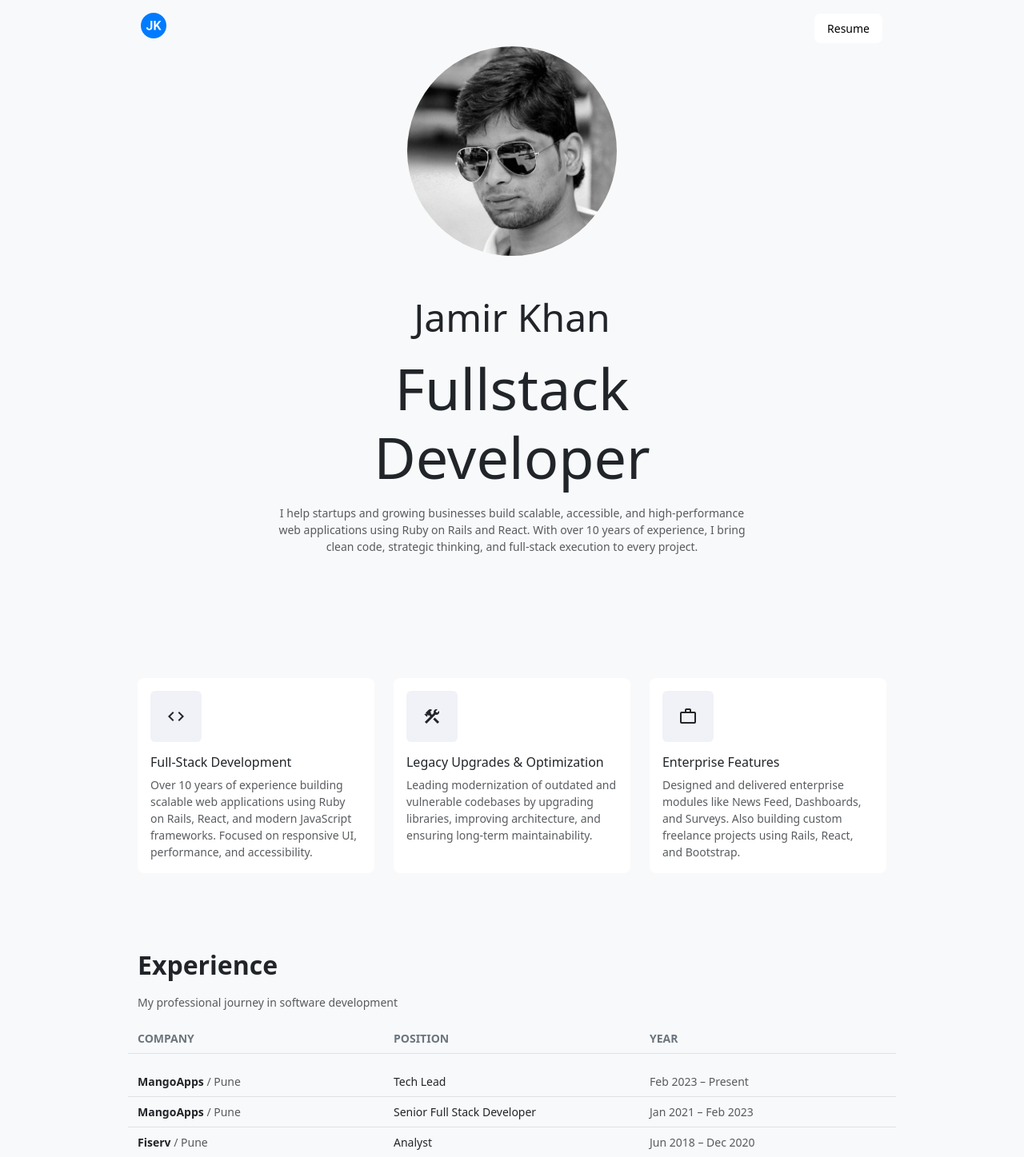
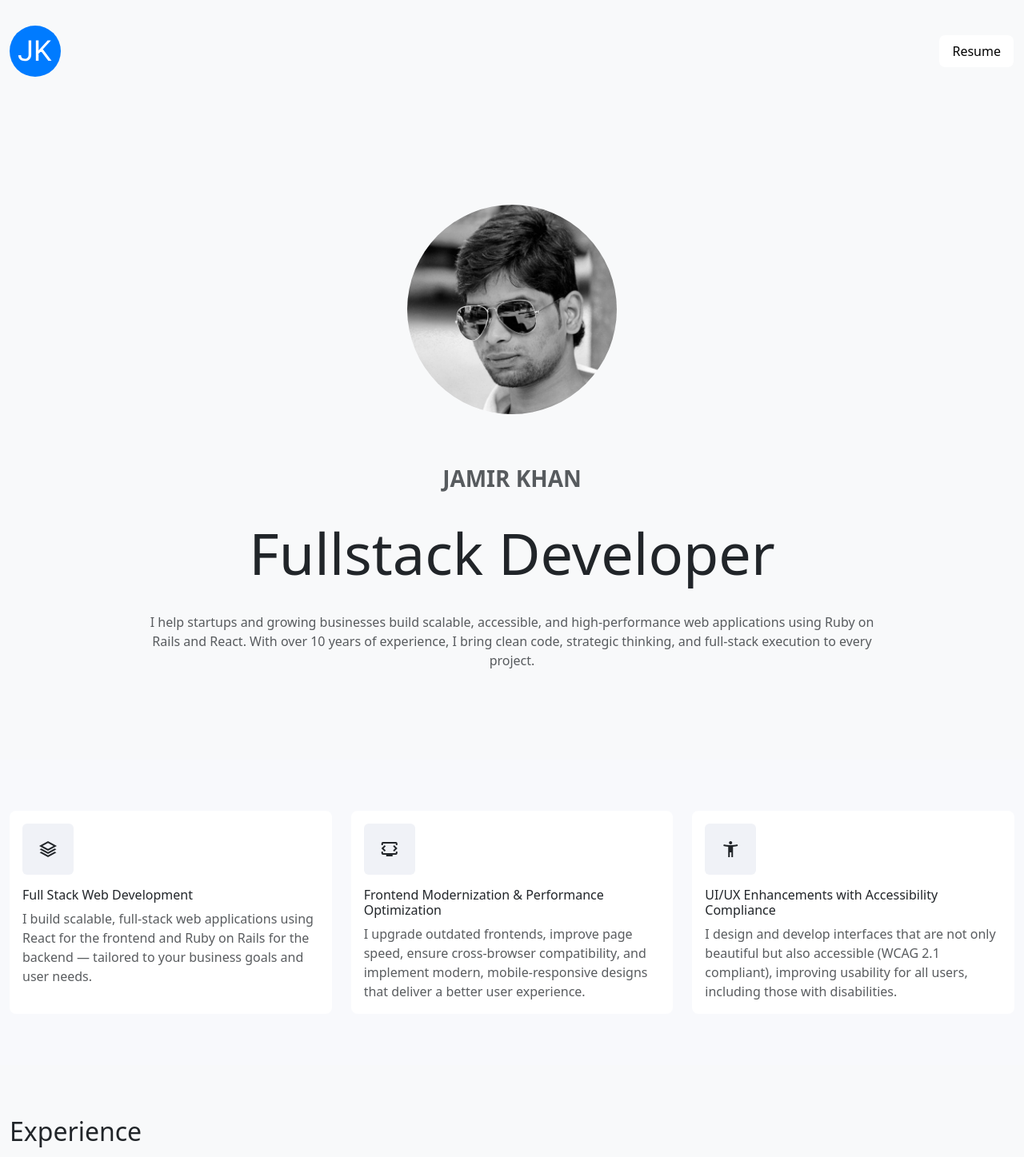
Before and after one commit to JamirKhan7/jamirkhan7.github.io, a React (Vite) app: page / in a window 1280 px wide. Shown: the top 1447 px of the page at 80% size. Built offline with nearby package versions, Linux system fonts and the light colour scheme.

Commit message:
Hero, services and experience section completed

```diff
--- a/index.html
+++ b/index.html
@@ -3,14 +3,16 @@
 
 <head>
   <meta charset="UTF-8" />
+  <meta charset="utf-8">
+  <meta http-equiv="X-UA-Compatible" content="IE=edge">
+  <meta name="viewport" content="width=device-width, initial-scale=1.0">
   <link rel="icon" type="image/svg+xml" href="/logo.svg" />
-  <meta name="viewport" content="width=device-width, initial-scale=1.0" />
   <title>Jamir Khan</title>
   <link rel="stylesheet"
-    href="https://fonts.googleapis.com/css2?family=Material+Symbols+Outlined:opsz,wght,FILL,GRAD@24,400,0,0&icon_names=calendar_month,code,construction,work" />
+    href="https://fonts.googleapis.com/css2?family=Material+Symbols+Outlined:opsz,wght,FILL,GRAD@24,400,0,0&icon_names=accessibility_new,developer_mode_tv,stacks" />
 </head>
 
-<body class="base-font-size">
+<body>
   <div id="root"></div>
   <script type="module" src="/src/main.jsx"></script>
 </body>
--- a/src/Hero/hero.scss
+++ b/src/Hero/hero.scss
@@ -1,6 +1,23 @@
+.hero-section.section-container {
+  padding-top: 32px;
+
+  .hero-header {
+    display: flex;
+    align-items: center;
+    justify-content: space-between;
+    margin-bottom: 160px;
+  }
+
+  .hero-section-content {
+    display: flex;
+    align-items: center;
+    justify-content: center;
+    text-align: center;
+  }
+
   .logo {
-  width: 32px;
-  height: 32px;
+    width: 64px;
+    height: 64px;
     line-height: 30px;
 
     >img {
@@ -14,3 +31,4 @@
     object-fit: cover;
     filter: grayscale(100%);
   }
+}
--- a/src/Hero/index.jsx
+++ b/src/Hero/index.jsx
@@ -5,16 +5,13 @@ import './hero.scss';
 
 const Hero = () => {
   return (
-    <div className="hero-section d-flex align-items-center justify-content-center text-center min-vh-100 bg-light position-relative container">
-      {/* Toggle icon */}
-      <div className="position-absolute top-0 start-0 m-3">
+    <div className="hero-section bg-light container section-container">
+      <div className='hero-header'>
         <div className="theme-toggle logo">
           <img src="/logo.svg" />
         </div>
-      </div>
 
-      {/* CV Button */}
-      <div className="position-absolute top-0 end-0 m-3">
+
         <Button
           variant="light"
           size='lg'
@@ -27,22 +24,19 @@ const Hero = () => {
         </Button>
       </div>
 
-      <Container>
+      <div className='hero-section-content'>
         <Row className="justify-content-center">
-          <Col md={8}>
-            <img
-              src="/photo.jpg" // Replace with your image path
-              alt="Jamir Khan"
-              className="rounded-circle mb-5 hero-photo"
-            />
+          <Col md={9}>
+            <div className='mb-3 pb-5'>
+              <img
+                src="/photo.jpg" // Replace with your image path
+                alt="Jamir Khan"
+                className="rounded-circle hero-photo"
+              />
+            </div>
 
-            <h5 className="display-5"><strong>Jamir Khan</strong></h5>
-            <div className='d-flex align-items-center justify-content-center my-3'>
-              {/* <h1 className="display-4 mb-0"><strong>Fullstack</strong></h1> */}
-              {/* <img src="/logo.svg" className='mx-3 opacity-25' /> */}
-              <h1 className="display-2 mb-0"><strong>Fullstack Developer</strong></h1>
-            </div>
-            {/* <h5 className="display-5 mb-4"><strong>Based in Pune.</strong></h5> */}
+            <h5 className="h3 text-uppercase text-body-secondary fw-semibold mb-4 pb-2">Jamir Khan</h5>
+            <h1 className="display-2 mb-4 pb-2"><strong>Fullstack Developer</strong></h1>
 
             <p className="text-muted mb-5">
               I help startups and growing businesses build scalable, accessible, and high-performance web applications using Ruby on Rails and React. With over 10 years of experience, I bring clean code, strategic thinking, and full-stack execution to every project.
@@ -52,7 +46,7 @@ const Hero = () => {
             {/* <Button variant="dark" size="lg">Hire me</Button> */}
           </Col>
         </Row>
-      </Container>
+      </div>
     </div>
   );
 };
--- a/src/experience/experiences.scss
+++ b/src/experience/experiences.scss
@@ -1,28 +1,3 @@
-.experience-section {
-  position: relative;
-
-  .timeline-line {
-    position: absolute;
-    top: 0;
-    bottom: 0;
-    left: 16px;
-    width: 2px;
-    background-image: repeating-linear-gradient(to bottom,
-        #ccc,
-        #ccc 4px,
-        transparent 4px,
-        transparent 8px);
-    z-index: 0;
-  }
-
-  .timeline-point {
-    width: 16px;
-    height: 16px;
-    background-color: #000;
-    border-radius: 50%;
-    position: absolute;
-    left: 8px;
-    top: 6px;
-    z-index: 1;
-  }
+.experience-row {
+  padding: 32px 0;
 }
--- a/src/experience/index.jsx
+++ b/src/experience/index.jsx
@@ -1,5 +1,5 @@
 import React from "react";
-import "bootstrap/dist/css/bootstrap.min.css";
+import './experiences.scss';
 
 const experiences = [
   {
@@ -36,27 +36,27 @@ const experiences = [
 
 const Experience = () => {
   return (
-    <div className="container py-5">
-      <h2 className="fw-bold mb-3">Experience</h2>
-      <p className="text-muted mb-4">My professional journey in software development</p>
-      <div className="row fw-bold text-uppercase text-secondary border-bottom pb-2 mb-3">
+    <section className="section-container container">
+      <h2 className="mb-2 fw-normal">Experience</h2>
+      <p className="text-body-secondary mb-5">My professional journey in software development</p>
+      <div className="row fw-semibold text-uppercase text-body-tertiary g-0 experience-row">
+        <div className="col-md-4">Position</div>
         <div className="col-md-4">Company</div>
-        <div className="col-md-4">Position</div>
         <div className="col-md-4">Year</div>
       </div>
       {experiences.map((exp, idx) => (
         <div
-          className="row align-items-start py-2 border-bottom"
+          className="row align-items-start g-0 experience-row"
           key={idx}
         >
+          <div className="col-md-4 fw-bold">{exp.position}</div>
           <div className="col-md-4">
-            <strong>{exp.company}</strong> <span className="text-muted">/ {exp.location}</span>
+            {exp.company} <span className="text-body-tertiary">/ {exp.location}</span>
           </div>
-          <div className="col-md-4">{exp.position}</div>
-          <div className="col-md-4 text-muted">{exp.years}</div>
+          <div className="col-md-4 text-body-tertiary">{exp.years}</div>
         </div>
       ))}
-    </div>
+    </section>
   );
 };
 
--- a/src/portfolio.scss
+++ b/src/portfolio.scss
@@ -1,23 +1,28 @@
 $theme-colors: (
   "primary": #007bff,
-  "secondary": #6c757d,
-  "success": #28a745,
-  "info": #17a2b8,
-  "warning": #ffc107,
-  "danger": #dc3545,
   "light": #f8f9fa,
-  "dark": #2C3E50,
 );
-
-$font-size-base: 0.875rem;
 
 @import "bootstrap/scss/bootstrap";
 
-.portfolio-main .container {
-  max-width: 960px;
+.base-font-size {
+  font-size: $font-size-base;
 }
 
-.base-font-size {
-  font-size: $font-size-base !important;
-  line-height: $line-height-base !important;
+.portfolio-main .container {
+  max-width: 1280px;
+  padding-right: calc(var(--bs-gutter-x) * 0.5);
+  padding-left: calc(var(--bs-gutter-x) * 0.5);
 }
+
+.section-container {
+  padding-top: 64px;
+  padding-bottom: 64px;
+}
+
+@media only screen and (min-width: 1281px) {
+  .portfolio-main .container {
+    padding-left: 64px;
+    padding-right: 64px;
+  }
+}
--- a/src/services/index.jsx
+++ b/src/services/index.jsx
@@ -4,26 +4,25 @@ import './services.scss';
 
 const services = [
   {
-    // icon: <FontAwesomeIcon icon={faCodeBranch} />,
-    icon: 'code',
-    title: 'Full-Stack Development',
-    description: 'Over 10 years of experience building scalable web applications using Ruby on Rails, React, and modern JavaScript frameworks. Focused on responsive UI, performance, and accessibility.',
+    icon: 'stacks',
+    title: 'Full Stack Web Development',
+    description: 'I build scalable, full-stack web applications using React for the frontend and Ruby on Rails for the backend — tailored to your business goals and user needs.',
   },
   {
-    icon: 'construction',
-    title: 'Legacy Upgrades & Optimization',
-    description: 'Leading modernization of outdated and vulnerable codebases by upgrading libraries, improving architecture, and ensuring long-term maintainability.',
+    icon: 'developer_mode_tv',
+    title: 'Frontend Modernization & Performance Optimization',
+    description: 'I upgrade outdated frontends, improve page speed, ensure cross-browser compatibility, and implement modern, mobile-responsive designs that deliver a better user experience.',
   },
   {
-    icon: 'work',
-    title: 'Enterprise Features',
-    description: 'Designed and delivered enterprise modules like News Feed, Dashboards, and Surveys. Also building custom freelance projects using Rails, React, and Bootstrap.',
+    icon: 'accessibility_new',
+    title: 'UI/UX Enhancements with Accessibility Compliance',
+    description: 'I design and develop interfaces that are not only beautiful but also accessible (WCAG 2.1 compliant), improving usability for all users, including those with disabilities.',
   },
 ];
 
 export default function ServicesSection() {
   return (
-    <section className="services-section py-5 bg-light">
+    <section className="section-container services-section">
       <Container>
         <Row className="g-4">
           {services.map((service, index) => (
```
Also changed, not shown: public/logo.svg. Lines whose indentation alone changed are shown as unchanged.
